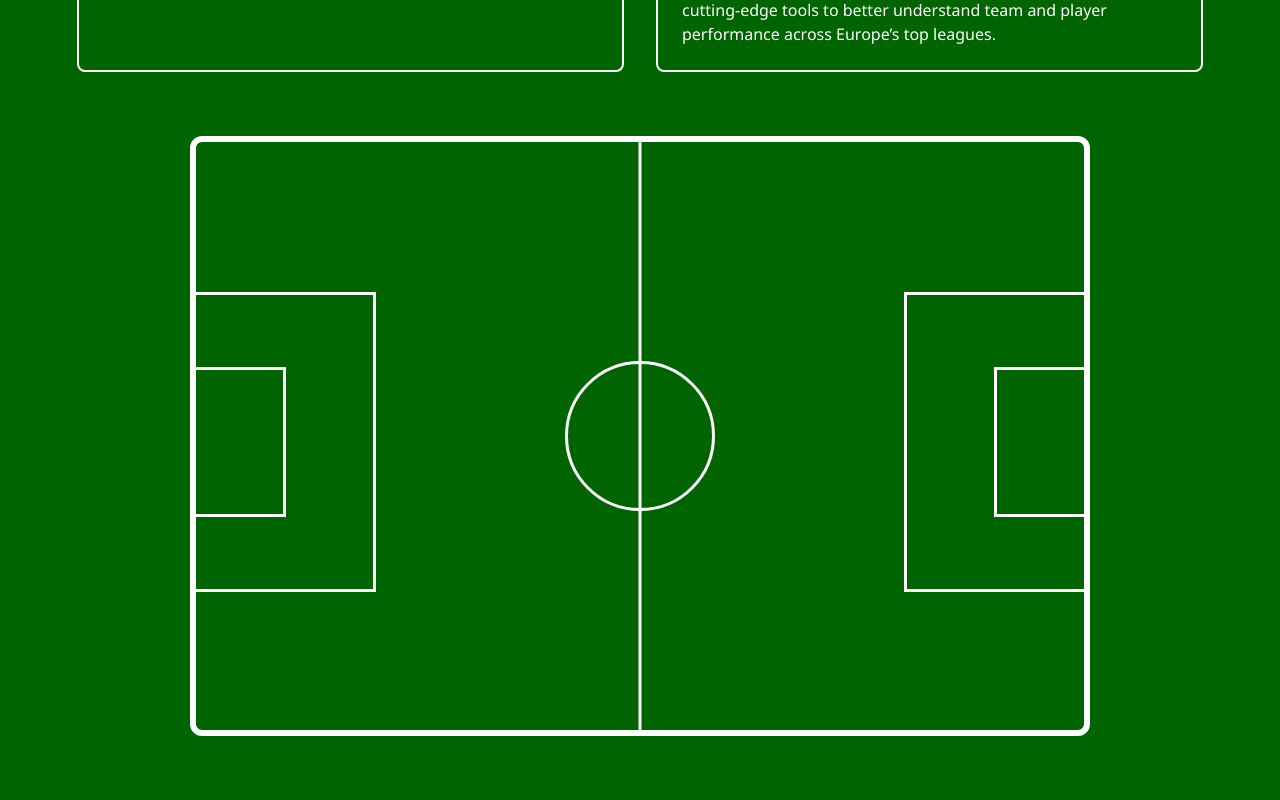
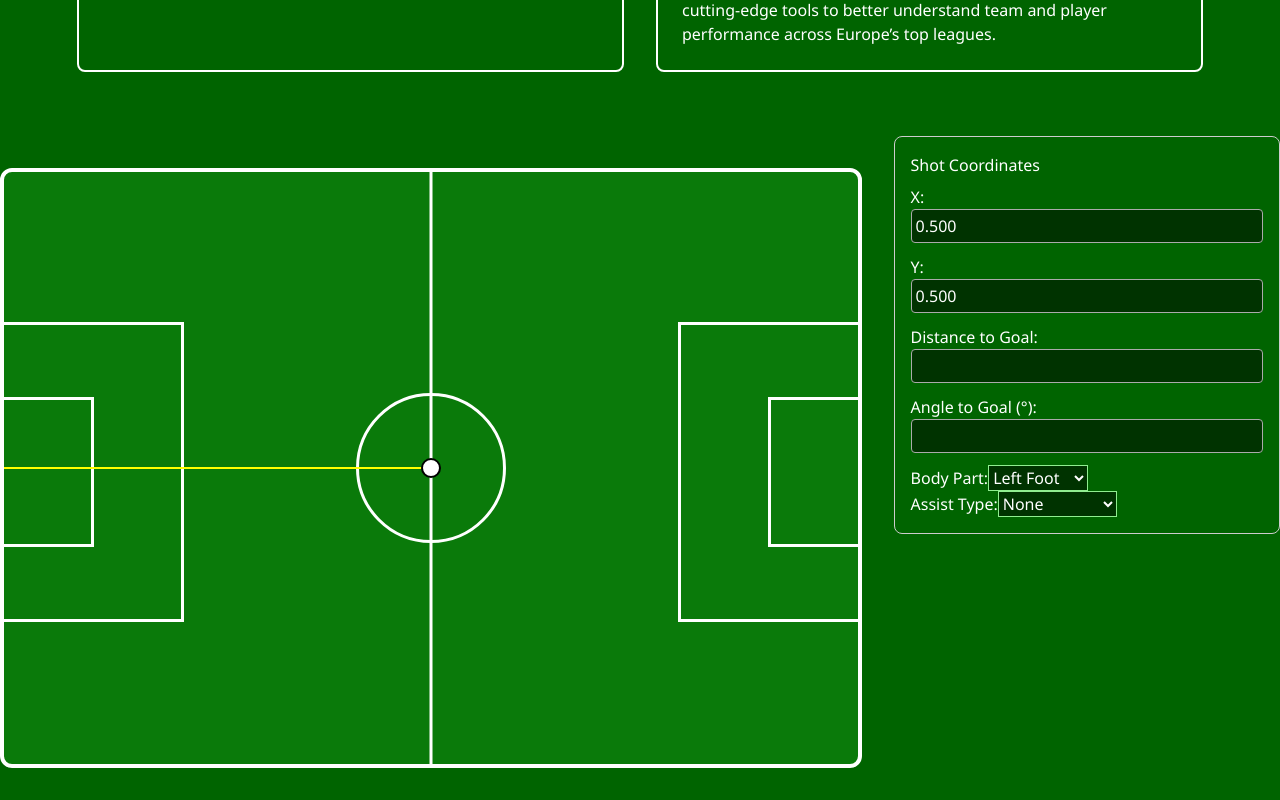
Before and after one commit to danieloyasodun/xg-shot-predictor, a Next.js app in the folder frontend/: page / in a window 1280 px wide. Shown: the part 758-1558 px from the top of the page. Before the commit the page ends 1526 px from the top, so only its background shows below. Built offline with nearby package versions, Linux system fonts and the light colour scheme.

Commit message:
UI updates
Added a ball and line to show user's their angle to goal and where they clicked from. Added input fields to display important information (distance to goal angle, coordinates, shot type and assist type)

```diff
--- a/frontend/src/app/globals.css
+++ b/frontend/src/app/globals.css
@@ -110,7 +110,7 @@ button:hover {
   width: 900px;   /* 600 * 1.5 */
   height: 600px;  /* 400 * 1.5 */
   background-color: #006400;
-  border: 6px solid white; /* increase border width proportionally */
+  border: 4px solid white; /* increase border width proportionally */
   border-radius: 12px;
 }
 
@@ -170,3 +170,21 @@ button:hover {
   right: 0;
   border-right: none;
 }
+
+.coordinate-form {
+  padding: 1rem;
+  border: 1px solid #ccc;
+  border-radius: 8px;
+}
+
+.coordinate-form h3 {
+  margin-bottom: 0.5rem;
+}
+
+.coordinate-form input {
+  width: 100%;
+  padding: 0.25rem;
+  margin-bottom: 0.75rem;
+  border: 1px solid #aaa;
+  border-radius: 4px;
+}
--- a/frontend/src/app/page.tsx
+++ b/frontend/src/app/page.tsx
@@ -1,12 +1,71 @@
 "use client";
+import { useState } from 'react';
 import Link from 'next/link';
 
 
 export default function Home() {
+  const [ballPos, setBallPos] = useState<{ x: number; y: number }>({ x: 0.5, y: 0.5 });
+  const [bodyPart, setBodyPart] = useState('left_foot');
+  const [assistType, setAssistType] = useState('none');
+  const [distance, setDistance] = useState<number | null>(null);
+  const [angle, setAngle] = useState<number | null>(null);
+
+  const pitchLength = 105; // meters
+  const pitchWidth = 68;
+
+  function convertToMeters(normalizedX: number, normalizedY: number) {
+    return {
+      x: normalizedX * pitchLength,
+      y: normalizedY * pitchWidth,
+    };
+  }
+
+  function calculateDistanceMeters(x: number, y: number, goalSide: "left" | "right") {
+    const goalX = goalSide === "left" ? 0 : pitchLength;
+    const goalY = pitchWidth / 2;
+    return Math.sqrt((x - goalX) ** 2 + (y - goalY) ** 2);
+  }
+
+  function calculateAngle(x: number, y: number, goalSide: "left" | "right"): number {
+    const goalX = goalSide === "left" ? 0 : 1;
+    const goalY = 0.5;
+    const dx = goalX - x;
+    const dy = goalY - y;
+    const angleRadians = Math.atan2(dy, dx);
+    const angleDegrees = Math.abs((angleRadians * 180) / Math.PI);
+    return angleDegrees;
+  }
+
+ function onPitchClick(e: React.MouseEvent<HTMLDivElement>) {
+    const rect = e.currentTarget.getBoundingClientRect();
+    let rawX = e.clientX - rect.left;
+    let rawY = e.clientY - rect.top;
+
+    // Clamp rawX and rawY inside pitch boundaries
+    rawX = Math.min(Math.max(0, rawX), rect.width);
+    rawY = Math.min(Math.max(0, rawY), rect.height);
+
+    const normalizedX = rawX / rect.width;
+    const normalizedY = 1 - rawY / rect.height;
+
+    const goalSide: "left" | "right" = normalizedX > 0.5 ? "right" : "left";
+
+    const meters = convertToMeters(normalizedX, normalizedY);
+    const dist = calculateDistanceMeters(meters.x, meters.y, goalSide);
+    const ang = calculateAngle(normalizedX, normalizedY, goalSide);
+
+    setBallPos({ x: normalizedX, y: normalizedY });
+    setDistance(dist);
+    setAngle(ang);
+  }
+
+  const goalSide: "left" | "right" = ballPos.x > 0.5 ? "right" : "left";
+  const goalNormalizedX = goalSide === "left" ? 0 : 1;
+  const goalNormalizedY = 0.5;
+
   return (
     <div>
-      <div>
-        {/* Navigation Bar */}
+      {/* Navigation Bar */}
         <nav className="navbar">
           <span className="brand">xG Dashboard</span>
           <Link href="/">Home</Link>
@@ -55,21 +114,99 @@ export default function Home() {
           </div>
         </div>
 
-
+      {/* Pitch and Input Side-by-Side */}
+      <div style={{ display: 'flex', alignItems: 'flex-start', gap: '2rem', marginTop: '2rem' }}>
         {/* Football Pitch */}
-        <div className="football-pitch"
-        onClick={(e) => {
-          const rect = e.currentTarget.getBoundingClientRect();
-          const x = e.clientX - rect.left; // x relative to pitch left
-          const y = e.clientY - rect.top;  // y relative to pitch top
-          console.log(`Clicked at: x=${x}, y=${y}`);
-        }}>
+        <div
+          className="football-pitch"
+          onClick={onPitchClick}
+          style={{ position: 'relative', background: '#0a7a0a', cursor: 'crosshair' }}
+        >
+          {/* Example pitch markings */}
           <div className="center-circle"></div>
           <div className="half-line"></div>
           <div className="penalty-box left"></div>
           <div className="penalty-box right"></div>
           <div className="goal-box left"></div>
           <div className="goal-box right"></div>
+
+          {/* SVG for line */}
+          <svg
+            style={{ position: 'absolute', top: 0, left: 0, width: '100%', height: '100%', pointerEvents: 'none' }}
+          >
+            <line
+              x1={`${ballPos.x * 100}%`}
+              y1={`${(1 - ballPos.y) * 100}%`}
+              x2={`${goalNormalizedX * 100}%`}
+              y2={`${(1 - goalNormalizedY) * 100}%`}
+              stroke="yellow"
+              strokeWidth={2}
+            />
+          </svg>
+
+          {/* Ball (circle) */}
+          <div
+            style={{
+              position: 'absolute',
+              left: `${ballPos.x * 100}%`,
+              top: `${(1 - ballPos.y) * 100}%`,
+              transform: 'translate(-50%, -50%)',
+              width: 20,
+              height: 20,
+              borderRadius: '50%',
+              backgroundColor: 'white',
+              border: '2px solid black',
+              pointerEvents: 'none', // so clicks go through to pitch div
+            }}
+          ></div>
+        </div>
+
+        {/* Coordinates Display */}
+        <div className="coordinate-form" style={{ minWidth: '200px' }}>
+          <h3>Shot Coordinates</h3>
+          <form>
+            <label>
+              X:
+              <input type="text" value={ballPos.x.toFixed(3)} readOnly />
+            </label>
+            <br />
+            <label>
+              Y:
+              <input type="text" value={ballPos.y.toFixed(3)} readOnly />
+            </label>
+            <br />
+            <label>
+              Distance to Goal:
+              <input type="text" value={distance?.toFixed(3) || ''} readOnly />
+            </label>
+            <br />
+            <label>
+              Angle to Goal (°):
+              <input type="text" value={angle?.toFixed(1) || ''} readOnly />
+            </label>
+            <br />
+            <label>
+              Body Part:
+              <select value={bodyPart} onChange={(e) => setBodyPart(e.target.value)}>
+                <option value="left_foot">Left Foot</option>
+                <option value="right_foot">Right Foot</option>
+                <option value="head">Head</option>
+                <option value="other">Other</option>
+              </select>
+            </label>
+            <br />
+            <label>
+              Assist Type:
+              <select value={assistType} onChange={(e) => setAssistType(e.target.value)}>
+                <option value="none">None</option>
+                <option value="cross">Cross</option>
+                <option value="through_ball">Through Ball</option>
+                <option value="cutback">Cutback</option>
+                <option value="rebound">Rebound</option>
+                <option value="set_piece">Set Piece</option>
+              </select>
+            </label>
+          </form>
         </div>
       </div>
     </div>
```
